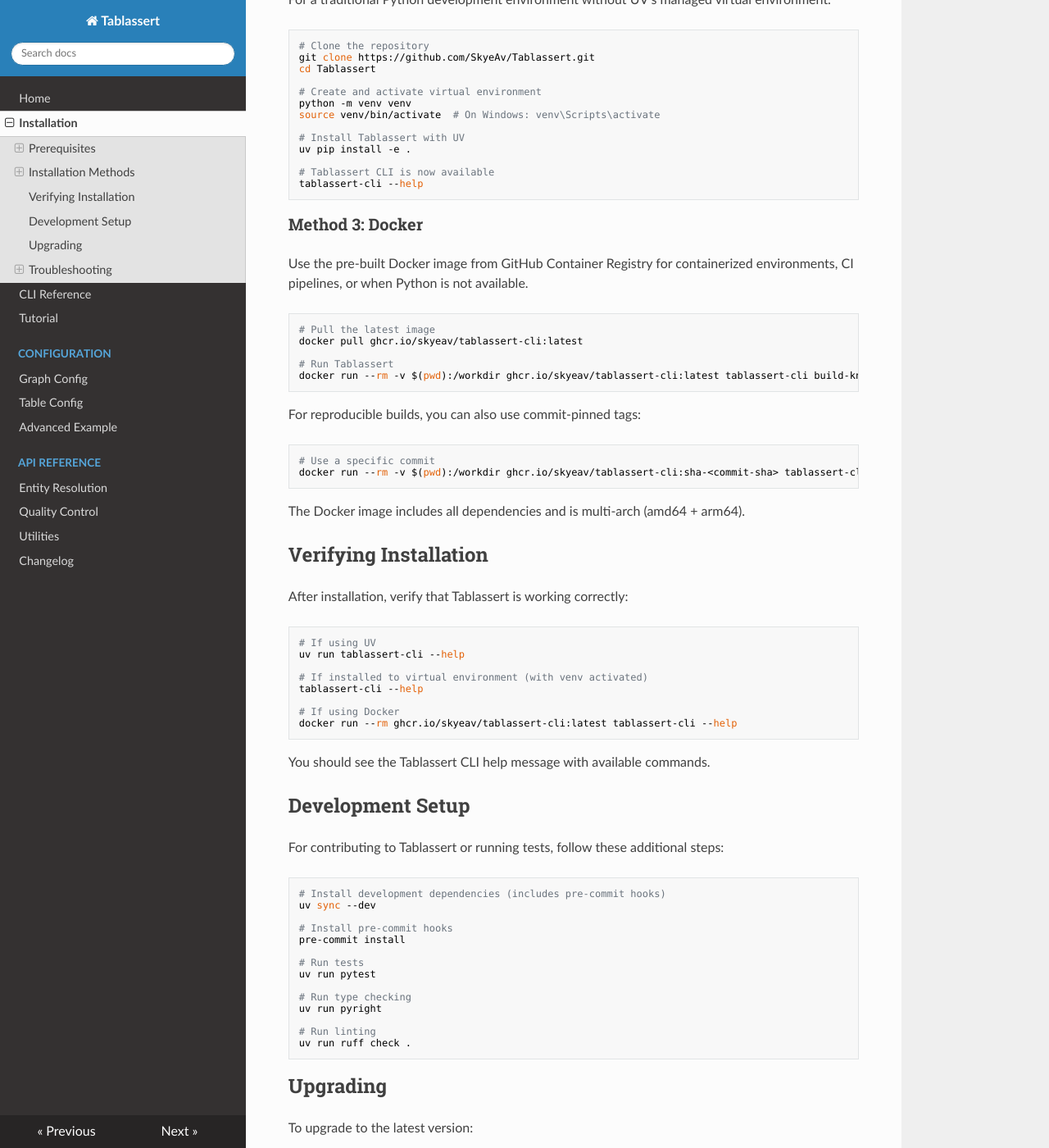
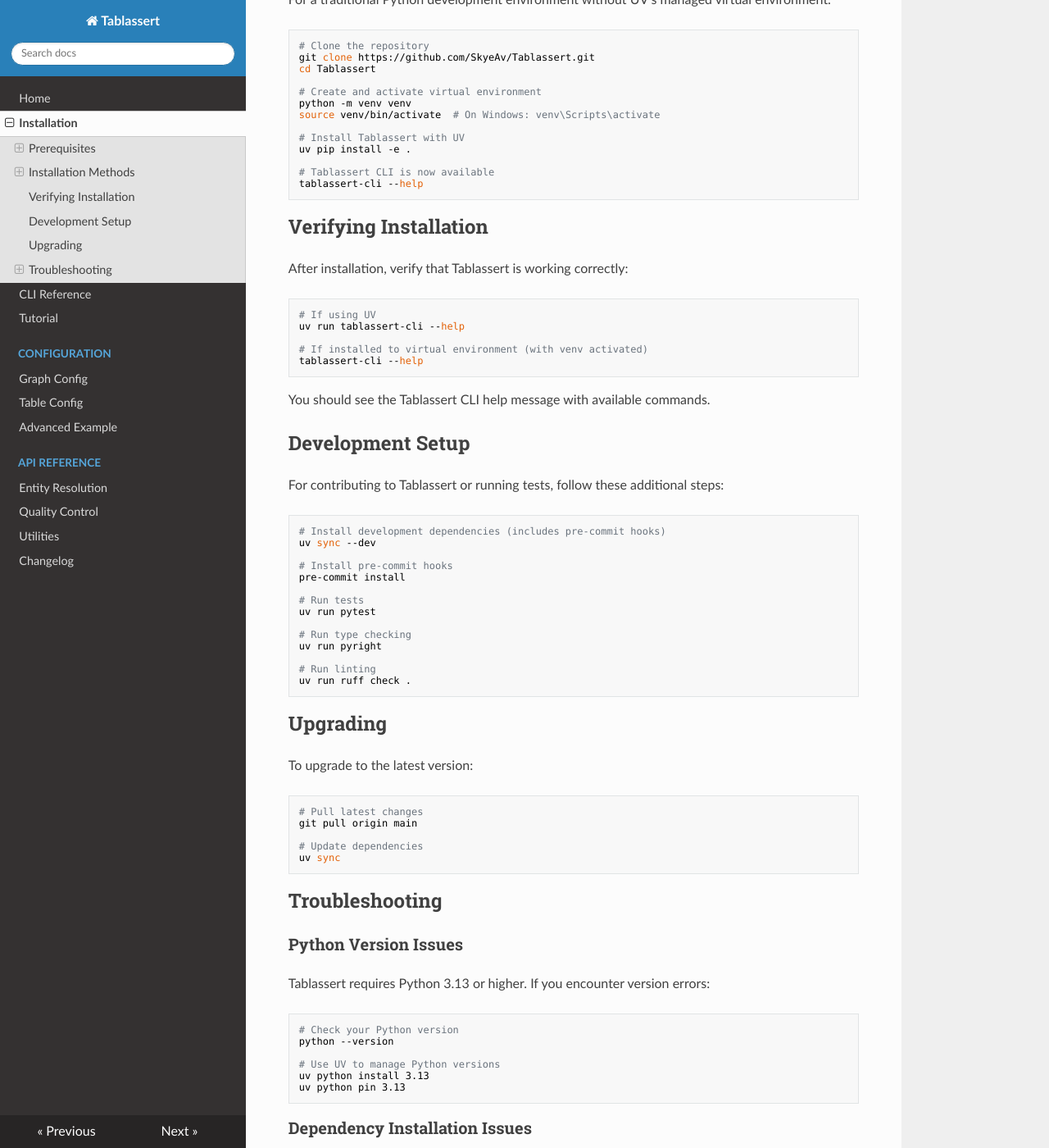
Before and after one commit to SkyeAv/Tablassert3.0.0, an MkDocs documentation site: the page built from docs/installation.md, in a window 1280 px wide and 1400 px high, scrolled down 1046 px. Shown: the whole window at 82% size. Built offline with MkDocs 1.6.1, drawn with Linux system fonts in a browser that asks for light colours; nearby versions of some CDN libraries; some of the changed text lies outside the part shown.

Commit message:
docs: Remove Docker installation method from all documentation
- Remove Method 3: Docker section from README.md
- Remove Method 3: Docker section from docs/installation.md
- Remove Docker verification commands from docs/installation.md
- Remove Docker upgrade commands from docs/installation.md
- Remove Docker permission issues section from docs/installation.md
- Update docs/index.md to remove Docker from installation methods list

Note: PyPI upload will be added in 7.0.1 release

````diff
--- a/docs/installation.md
+++ b/docs/installation.md
@@ -62,27 +62,6 @@ uv pip install -e .
 tablassert-cli --help
 ```
 
-### Method 3: Docker
-
-Use the pre-built Docker image from GitHub Container Registry for containerized environments, CI pipelines, or when Python is not available.
-
-```bash
-# Pull the latest image
-docker pull ghcr.io/skyeav/tablassert-cli:latest
-
-# Run Tablassert
-docker run --rm -v $(pwd):/workdir ghcr.io/skyeav/tablassert-cli:latest tablassert-cli build-knowledge-graph /path/to/config.yaml
-```
-
-For reproducible builds, you can also use commit-pinned tags:
-
-```bash
-# Use a specific commit
-docker run --rm -v $(pwd):/workdir ghcr.io/skyeav/tablassert-cli:sha-<commit-sha> tablassert-cli build-knowledge-graph /path/to/config.yaml
-```
-
-The Docker image includes all dependencies and is multi-arch (amd64 + arm64).
-
 ## Verifying Installation
 
 After installation, verify that Tablassert is working correctly:
@@ -93,9 +72,6 @@ uv run tablassert-cli --help
 
 # If installed to virtual environment (with venv activated)
 tablassert-cli --help
-
-# If using Docker
-docker run --rm ghcr.io/skyeav/tablassert-cli:latest tablassert-cli --help
 ```
 
 You should see the Tablassert CLI help message with available commands.
@@ -131,9 +107,6 @@ git pull origin main
 
 # Update dependencies
 uv sync
-
-# If using Docker, pull the latest image
-docker pull ghcr.io/skyeav/tablassert-cli:latest
 ```
 
 ## Troubleshooting
@@ -160,14 +133,3 @@ If you encounter dependency installation issues, try:
 uv cache clean
 uv sync --reinstall
 ```
-
-### Docker Permission Issues
-
-If you encounter permission issues with Docker on Linux:
-
-```bash
-# Add your user to the docker group
-sudo usermod -aG docker $USER
-
-# Log out and back in for changes to take effect
-```
````
Also changed, not shown: README.md (+0 -11 lines), docs/index.md (+1 -1 lines).
